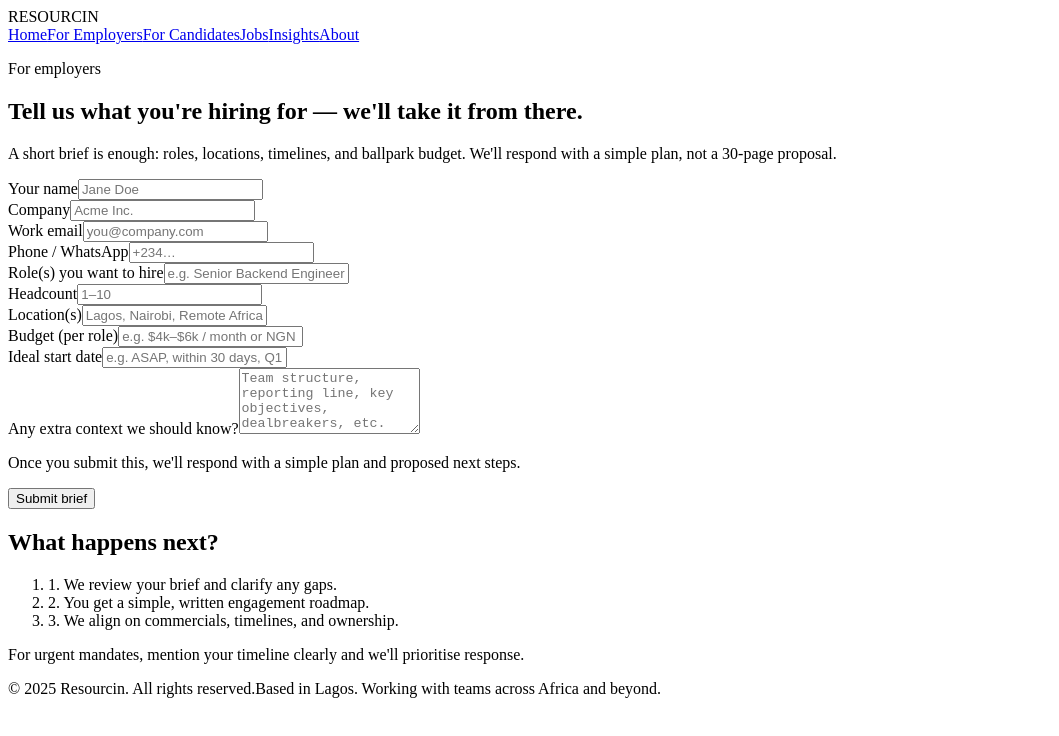
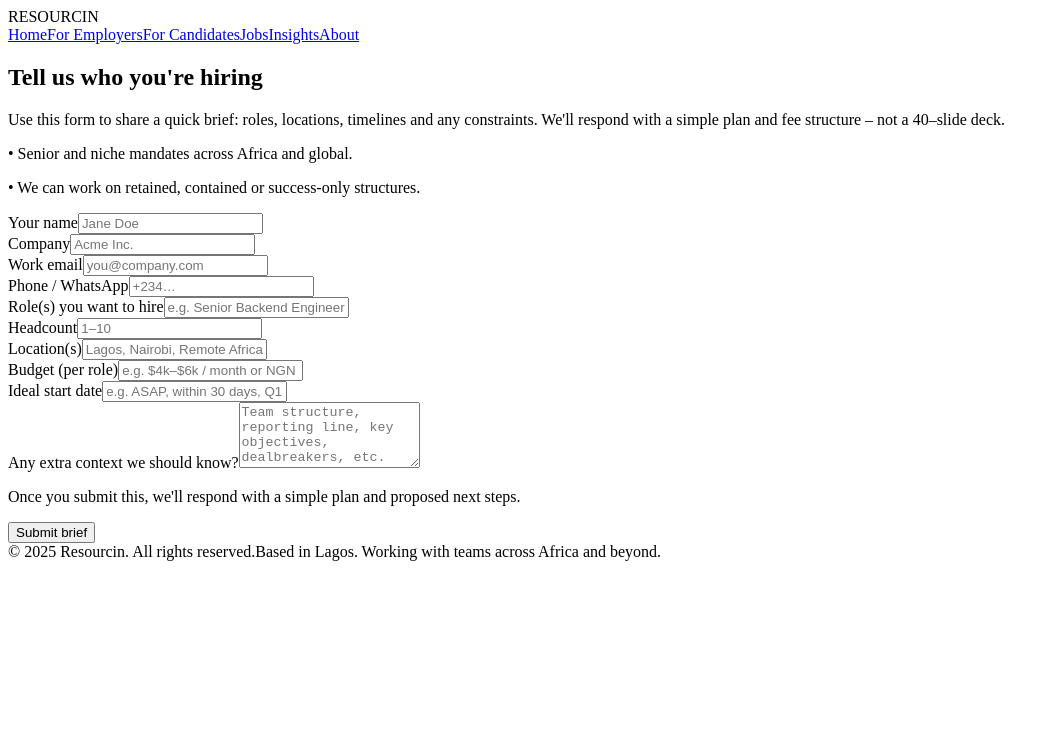
Before and after one commit to xieph-hub/resourcin-site, a Next.js app: page /request-talent in a window 1280 px wide. Shown: the top 736 px of the page, without its empty margins (0-1059 px from the left). Built offline with nearby package versions, Linux system fonts and the light colour scheme.

Commit message:
Update page.tsx

```diff
--- a/app/request-talent/page.tsx
+++ b/app/request-talent/page.tsx
@@ -1,45 +1,37 @@
-import RequestTalentForm from "@/components/RequestTalentForm";
+// app/request-talent/page.tsx
+import type { Metadata } from "next";
+import RequestTalentForm from "../../components/RequestTalentForm";
 
-export const metadata = {
+export const metadata: Metadata = {
   title: "Request Talent | Resourcin",
   description:
-    "Share your hiring brief with Resourcin — roles, locations, timelines, and budget. We’ll respond with next steps and a simple engagement plan.",
+    "Share a simple brief and Resourcin will scope your search and next steps for hiring.",
 };
 
 export default function RequestTalentPage() {
   return (
-    <main className="bg-slate-50 min-h-screen">
-      <section className="mx-auto max-w-5xl px-4 py-10 sm:px-6 lg:px-8">
-        <header className="max-w-3xl">
-          <p className="text-xs font-semibold uppercase tracking-[0.18em] text-[#306B34]">
-            For employers
+    <main className="mx-auto max-w-5xl px-4 py-16">
+      <div className="grid gap-12 md:grid-cols-2">
+        <section>
+          <h1 className="text-3xl font-semibold text-slate-900">
+            Tell us who you&apos;re hiring
+          </h1>
+          <p className="mt-4 text-sm text-slate-600">
+            Use this form to share a quick brief: roles, locations, timelines
+            and any constraints. We&apos;ll respond with a simple plan and fee
+            structure – not a 40–slide deck.
           </p>
-          <h1 className="mt-3 text-3xl font-semibold tracking-tight text-slate-900 sm:text-4xl">
-            Tell us what you&apos;re hiring for — we&apos;ll take it from there.
-          </h1>
-          <p className="mt-3 text-sm text-slate-600 sm:text-base">
-            A short brief is enough: roles, locations, timelines, and ballpark
-            budget. We&apos;ll respond with a simple plan, not a 30-page proposal.
-          </p>
-        </header>
 
-        <div className="mt-6 grid gap-6 lg:grid-cols-[minmax(0,2fr)_minmax(0,1fr)]">
+          <div className="mt-8 space-y-2 text-xs text-slate-500">
+            <p>• Senior and niche mandates across Africa and global.</p>
+            <p>• We can work on retained, contained or success-only structures.</p>
+          </div>
+        </section>
+
+        <section>
           <RequestTalentForm />
-
-          <aside className="space-y-4 rounded-2xl border border-slate-200 bg-slate-900/95 p-5 text-slate-100">
-            <h2 className="text-sm font-semibold">What happens next?</h2>
-            <ol className="mt-2 space-y-2 text-xs text-slate-200">
-              <li>1. We review your brief and clarify any gaps.</li>
-              <li>2. You get a simple, written engagement roadmap.</li>
-              <li>3. We align on commercials, timelines, and ownership.</li>
-            </ol>
-            <p className="mt-4 text-[11px] text-slate-400">
-              For urgent mandates, mention your timeline clearly and we&apos;ll
-              prioritise response.
-            </p>
-          </aside>
-        </div>
-      </section>
+        </section>
+      </div>
     </main>
   );
 }
```
